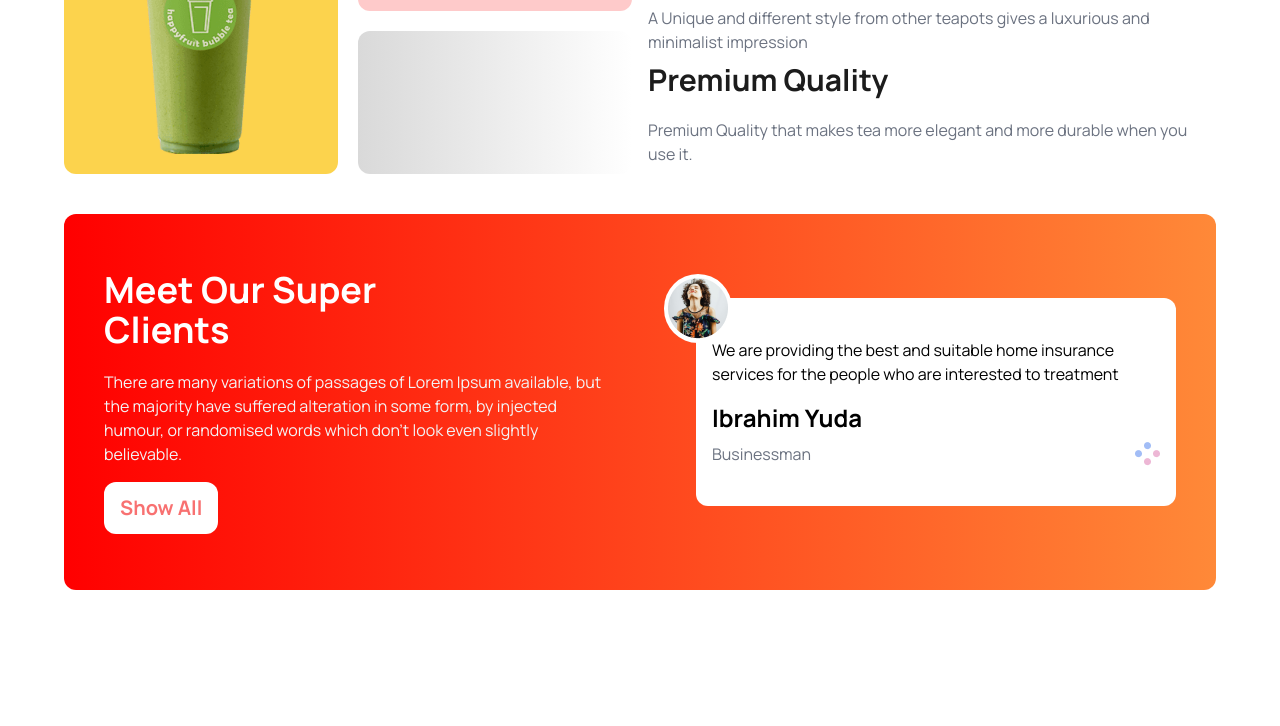
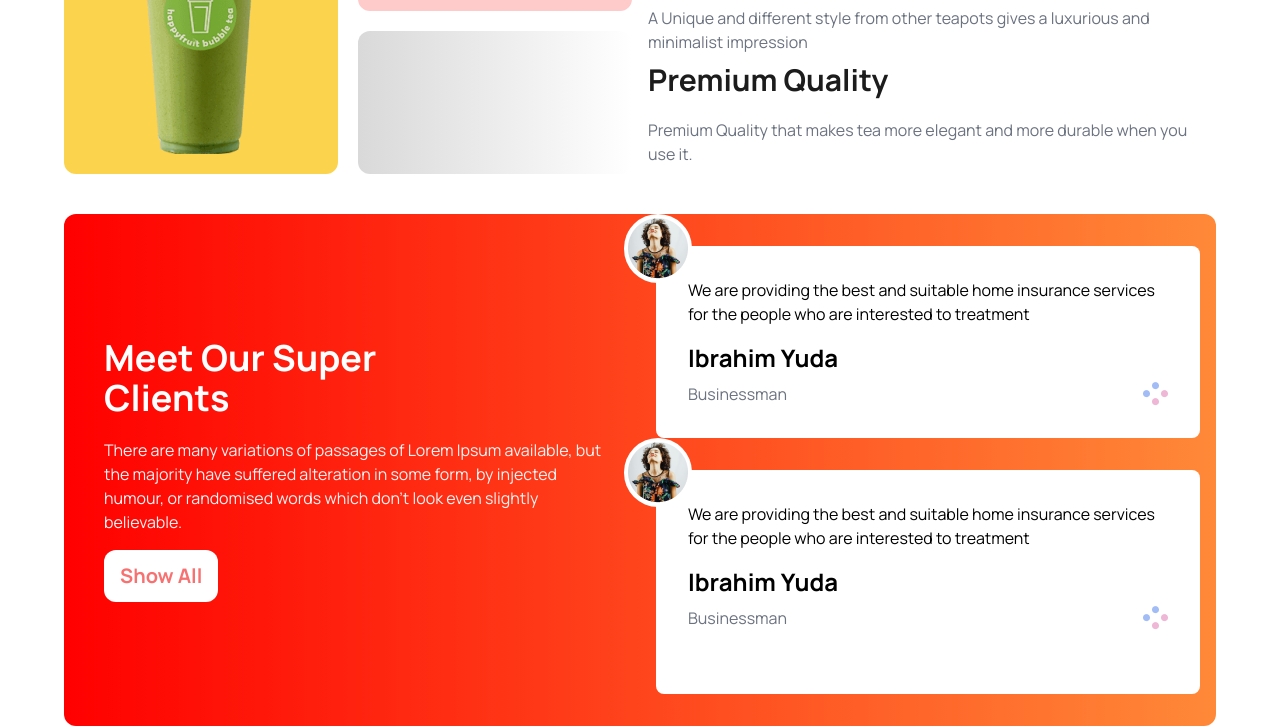
Before and after one commit to aalihasan/tea-house-resources, a plain HTML site: page index.html in a window 1280 px wide. Shown: the part 1548-2274 px from the top of the page. Before the commit the page ends 2138 px from the top, so only its background shows below. Drawn offline with nearby package versions, Linux system fonts and the light colour scheme.

Commit message:
some change

```diff
--- a/index.html
+++ b/index.html
@@ -158,28 +158,30 @@
 
     <!-- Meet Our Super Clients section  -->
 
-    <section class="bg-gradient-to-r from-[#ff0000] to-[#ff8938] rounded-xl lg:flex justify-between items-center">
+    <section class="bg-gradient-to-r from-[#ff0000] to-[#ff8938] rounded-xl lg:flex justify-center items-center ">
 
-      <div class="m-10 pt-4 pb-4 max-w-lg">
+      <div class="m-10 pt-4 pb-4 max-w-lg mb-10">
         <h1 class=" text-4xl font-bold mb-5 text-white">Meet Our Super <br> Clients</h1>
-      <p class="text-gray-100 mb-4">There are many variations of passages of Lorem Ipsum available, but the majority have suffered alteration in some form,
+        <p class="text-gray-100 mb-4">There are many variations of passages of Lorem Ipsum available, but the majority
+          have suffered alteration in some form,
           by injected humour, or randomised words which don't look even slightly believable.</p>
 
         <div>
-        <button
-          class="bg-[#ffffff] py-3 px-4 rounded-xl text-red-400 font-bold text-xl ">Show All</button>
+          <button class="bg-[#ffffff] py-3 px-4 rounded-xl text-red-400 font-bold text-xl ">Show All</button>
         </div>
       </div>
 
 
-      <div>
-        <div class="bg-white m-10 py-10 px-4 rounded-xl relative" >
-          <div class="absolute -mt-16 -ml-12 bg-white rounded-full p-1">
+        <div class="relative py-8">
+          <div class=" rounded-lg relative mr-4  bg-white text-black p-8 mb-8 ">
+            <div class="absolute -mt-16 -ml-16 bg-white rounded-full p-1 ">
               <img src="images/client.png" alt="">
 
             </div>
 
-          <p class="text-black mb-4">We are providing the best and suitable  home insurance services for the people who are interested to treatment</p>
+            <p class="text-black mb-4">We are providing the best and suitable home insurance services for the people who
+              are
+              interested to treatment</p>
             <h4 class="font-bold text-2xl mb-2">Ibrahim Yuda</h4>
             <div class="flex justify-between items-center">
               <div>
@@ -189,11 +191,29 @@
                 <img src="images/circles.png" alt="">
               </div>
             </div>
-
+          </div>
+          <div class=" rounded-lg relative mr-4 md:h-56 bg-white text-black p-8  ">
+            <div class="absolute -mt-16 -ml-16 bg-white rounded-full p-1">
+              <img src="images/client.png" alt="">
 
             </div>
 
+            <p class="text-black mb-4">We are providing the best and suitable home insurance services for the people who
+              are
+              interested to treatment</p>
+            <h4 class="font-bold text-2xl mb-2">Ibrahim Yuda</h4>
+            <div class="flex justify-between items-center">
+              <div>
+                <p class="text-gray-500">Businessman</p>
               </div>
+              <div>
+                <img src="images/circles.png" alt="">
+              </div>
+            </div>
+          </div>
+
+        </div>
+
     </section>
 
 
```
Lines whose indentation alone changed are shown as unchanged.
